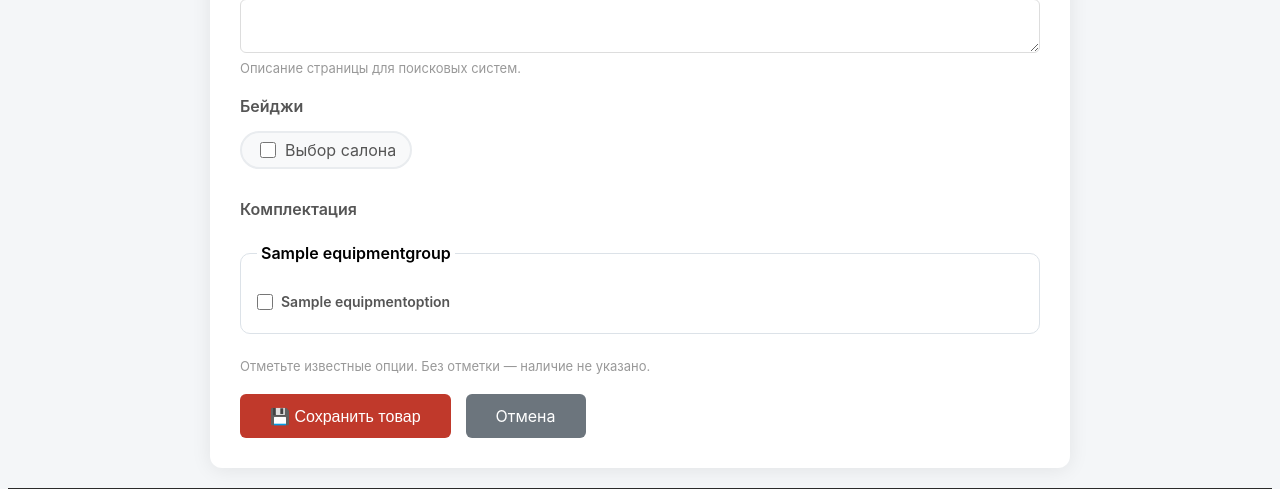
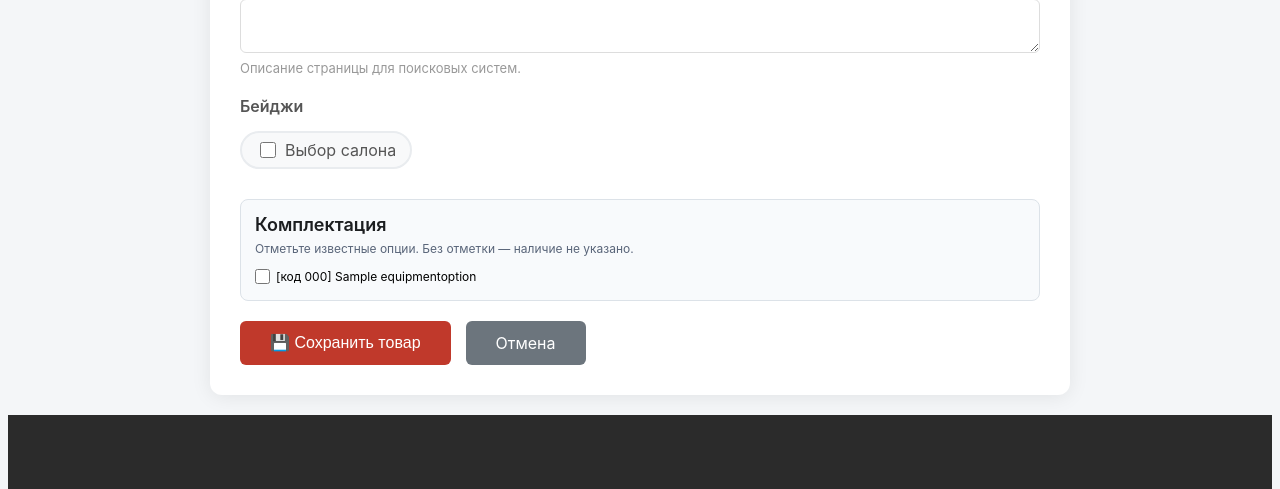
Before and after one commit to NetMann-git/django-auto-catalog-beget, a Django app: page /catalog/create/ in a window 1280 px wide. Shown: the part 1858-2347 px from the top of the page. Run offline with Django 5.2, Linux system fonts and the light colour scheme; a user stored in the database is signed in; data comes from the database, SQL or seed files in the repository; tables that the repository leaves empty hold one stand-in row (values such as "Sample post"); some libraries are stand-ins or nearby versions.

Commit message:
менеджер: сделать комплектацию компактной и перенести под характеристики 82-46

```diff
--- a/apps/products/equipment_forms.py
+++ b/apps/products/equipment_forms.py
@@ -43,3 +43,20 @@ class EquipmentFormMixin:
             self.fields['equipment'].queryset = EquipmentOption.objects.filter(
                 Q(is_active=True) | Q(pk__in=selected),
             ).select_related('group')
+
+
+class CompactEquipmentCheckboxes(forms.CheckboxSelectMultiple):
+    """Flat manager list associated with the main product form."""
+
+    template_name = 'products/equipment/compact_widget.html'
+
+    class Media:
+        css = {'all': ('products/css/equipment-compact.css',)}
+
+
+class CompactEquipmentChoiceField(EquipmentChoiceField):
+    """Show source codes only in the manager editor."""
+
+    def label_from_instance(self, obj: EquipmentOption) -> str:
+        code = f'[код {obj.encar_standard_code}]' if obj.encar_standard_code else '[без кода]'
+        return f'{code} {super().label_from_instance(obj)}'
--- a/apps/products/forms.py
+++ b/apps/products/forms.py
@@ -4,6 +4,9 @@ from django.utils.safestring import mark_safe
 from .models import Product, ProductGalleryImage, Badge, Brand
 from .manager_slugs import AutoSlugMixin
 from .car_model_forms import ProductModelForm
+from .equipment_forms import CompactEquipmentCheckboxes, CompactEquipmentChoiceField
+from .models import EquipmentOption
+from django.db.models import F
 
 
 class ImagePreviewWidget(forms.ClearableFileInput):
@@ -26,6 +29,13 @@ class ImagePreviewWidget(forms.ClearableFileInput):
 
 class ProductForm(AutoSlugMixin, ProductModelForm):
     """Форма для создания и редактирования товара."""
+
+    equipment = CompactEquipmentChoiceField(
+        queryset=EquipmentOption.objects.none(), required=False,
+        widget=CompactEquipmentCheckboxes(attrs={'form': 'product-form'}),
+        label='Комплектация',
+        help_text='Отметьте известные опции. Без отметки — наличие не указано.',
+    )
 
     slug_source = "title"
     slug = forms.SlugField(
@@ -83,6 +93,9 @@ class ProductForm(AutoSlugMixin, ProductModelForm):
         if self.instance and self.instance.pk:
             self.fields['badges'].initial = self.instance.badges.all()
             self.fields['slug'].required = True
+        self.fields['equipment'].queryset = self.fields['equipment'].queryset.order_by(
+            F('encar_standard_code').asc(nulls_last=True), 'name', 'pk',
+        )
         self.fields['slug'].widget.attrs['class'] = 'form-control'
         self.fields['slug'].widget.attrs['data-slug-target'] = 'true'
 
--- /dev/null
+++ b/apps/products/static/products/css/equipment-compact.css
@@ -0,0 +1,10 @@
+/* Manager-only layout; public equipment and admin keep their groups. */
+.car-equipment-compact { margin: 20px 0; padding: 14px; border: 1px solid #dce2e8; border-radius: 8px; background: #f8fafc; }
+.car-equipment-compact h3 { margin: 0 0 6px; font-size: 18px; }
+.car-equipment-compact__hint { margin: 0 0 12px; font-size: 12px; color: #596579; }
+.car-equipment-compact__choices { columns: 3 230px; column-gap: 18px; }
+.car-equipment-compact__option { break-inside: avoid; margin-bottom: 6px; }
+.car-equipment-compact__option label { display: flex; align-items: flex-start; gap: 6px; margin: 0; font-size: 12px; font-weight: 400; line-height: 1.45; cursor: pointer; overflow-wrap: anywhere; }
+.car-equipment-compact__option input[type=checkbox] { flex: 0 0 auto; width: 15px; height: 15px; margin: 1px 0 0; }
+.car-equipment-compact__option input:focus-visible { outline: 2px solid #b3382b; outline-offset: 2px; }
+@media (max-width: 600px) { .car-equipment-compact__choices { columns: 1; } }
--- /dev/null
+++ b/apps/products/templates/products/equipment/compact_widget.html
@@ -0,0 +1,5 @@
+<div class="car-equipment-compact__choices"{% if widget.attrs.id %} id="{{ widget.attrs.id }}"{% endif %}>
+{% for group, options, index in widget.optgroups %}{% for option in options %}
+<div class="car-equipment-compact__option">{% include option.template_name with widget=option %}</div>
+{% endfor %}{% empty %}<p>Справочник комплектации пока пуст.</p>{% endfor %}
+</div>
--- a/apps/products/templates/products/product_form.html
+++ b/apps/products/templates/products/product_form.html
@@ -23,6 +23,7 @@
         {% csrf_token %}
 
         {% for field in form %}
+            {% if field.name != 'equipment' %}
             <div class="form-group">
                 <label for="{{ field.id_for_label }}">{{ field.label }}</label>
 
@@ -40,6 +41,7 @@
                 {% endif %}
                 {{ field.errors }}
             </div>
+            {% endif %}
         {% endfor %}
     </form>
 
@@ -116,6 +118,13 @@
         </div>
     {% endif %}
 
+    <section class="car-equipment-compact" aria-labelledby="manager-equipment-title">
+        <h3 id="manager-equipment-title">Комплектация</h3>
+        <p class="car-equipment-compact__hint">{{ form.equipment.help_text }}</p>
+        {{ form.equipment.errors }}
+        {{ form.equipment }}
+    </section>
+
     <!-- Кнопка Сохранить внизу -->
     <div style="margin-top: 20px; display: flex; gap: 15px;">
         <button type="submit" form="product-form" class="btn-save">💾 Сохранить товар</button>
```
Also changed, not shown: apps/products/tests/test_equipment.py (+8 -1 lines).
